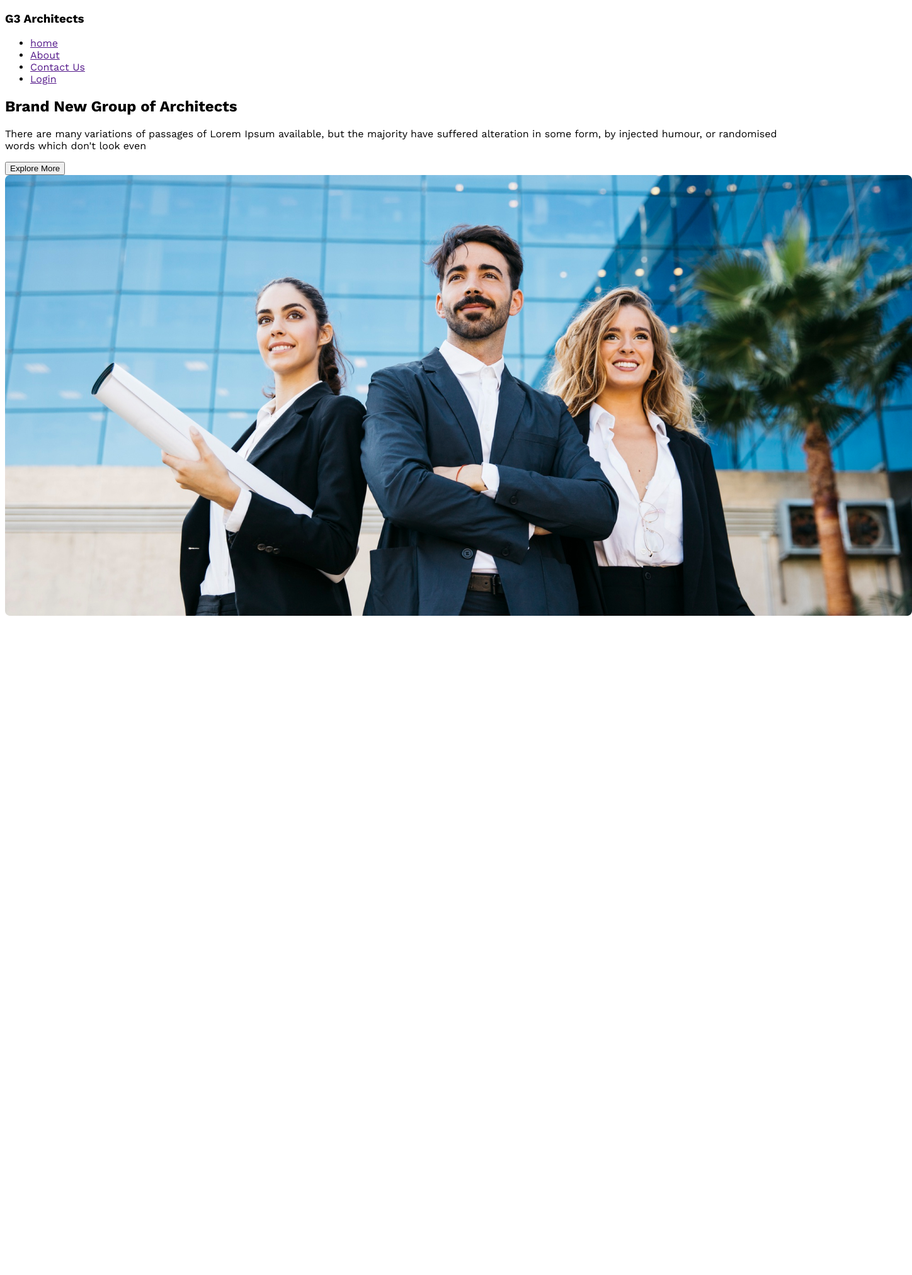
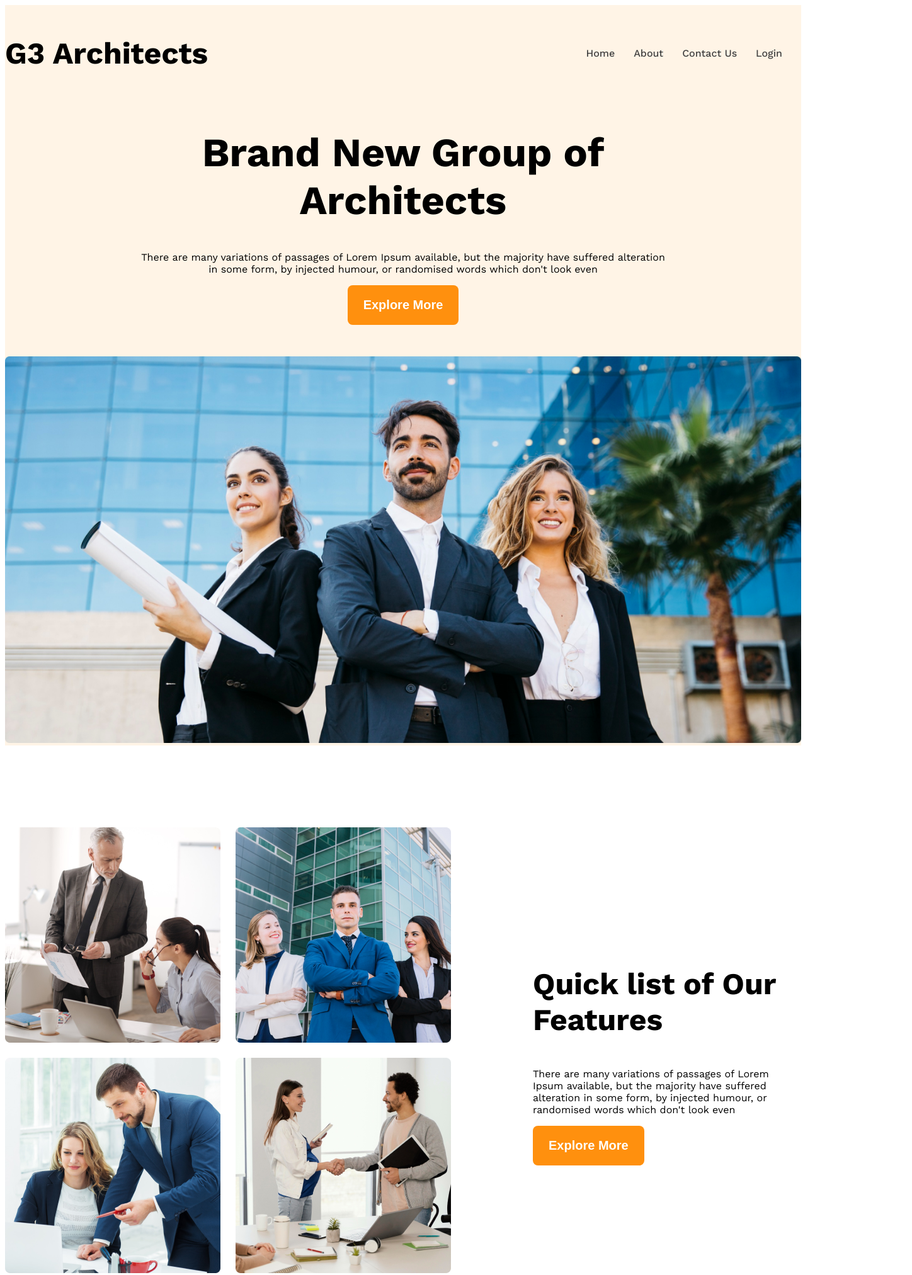
Before and after one commit to Zis20/g3-architect-website, a plain HTML site: page index.html in a window 1280 px wide. Shown: the top 2025 px of the page at 63% size, 1448 px wide, since content can reach past the window. Before the commit the page ends 990 px from the top, so only its background shows below. Drawn offline with nearby package versions, Linux system fonts and the light colour scheme.

Commit message:
made team responsive

```diff
--- a/index.html
+++ b/index.html
@@ -4,42 +4,113 @@
     <meta charset="UTF-8" />
     <meta name="viewport" content="width=device-width, initial-scale=1.0" />
     <title>G3 Architects</title>
-    <link rel="stylesheet" href="styles/style.css">
+    <link rel="stylesheet" href="styles/style.css" />
   </head>
   <body class="work-sans-font">
     <!-- header start -->
-    <header>
+    <header class="header bg-light">
       <!-- nav start -->
-      <nav class="navbar">
+      <nav class="navbar display-flex">
         <h3 class="brand">G3 Architects</h3>
-        <ul>
-          <li><a href="">home</a></li>
-          <li><a href="">About</a></li>
-          <li><a href="">Contact Us</a></li>
-          <li><a href="">Login</a></li>
+        <ul class="nav-links display-flex">
+          <li class="nav-items">
+            <a href="" class="nav-link text-gray">Home</a>
+          </li>
+          <li class="nav-items">
+            <a href="" class="nav-link text-gray">About</a>
+          </li>
+          <li class="nav-items">
+            <a href="" class="nav-link text-gray"> Contact Us</a>
+          </li>
+          <li class="nav-items">
+            <a href="" class="nav-link text-gray">Login</a>
+          </li>
         </ul>
       </nav>
       <!-- nav end -->
 
       <!-- banner start -->
-      <section>
-        <h1>Brand New Group of Architects</h1>
-        <p>There are many variations of passages of Lorem Ipsum available, but the majority have suffered alteration in some form, by injected humour, or randomised words which don't look even</p>
-        <button>Explore More</button>
-        <img src="images/banner.png" alt="">
-      </section>
+      <div class="banner">
+        <div class="banner-content">
+          <h1 class="banner-title">Brand New Group of Architects</h1>
+          <p class="banner-description">
+            There are many variations of passages of Lorem Ipsum available, but
+            the majority have suffered alteration in some form, by injected
+            humour, or randomised words which don't look even
+          </p>
+          <button class="btn-primary">Explore More</button>
+        </div>
+        <img class="banner-image" src="images/banner.png" alt="" />
+      </div>
       <!-- banner end -->
     </header>
     <!-- header end -->
 
     <!-- main start -->
     <main>
+        <!-- team section start -->
+      <section class="teams display-flex">
+        <div class="team-image-container">
+            <img src="images/team1.png" alt="">
+            <img src="images/team2.png" alt="">
+            <img src="images/team3.png" alt="">
+            <img src="images/team4.png" alt="">
+        </div>
+
+        <div class="our-features">
+          <h3 class="section-title">Quick list of Our Features</h3>
+          <p class="feature-description">
+            There are many variations of passages of Lorem Ipsum available, but
+            the majority have suffered alteration in some form, by injected
+            humour, or randomised words which don't look even
+          </p>
+          <button class="btn-primary">Explore More</button>
+        </div>
+      </section>
+
+       <!-- team section end-->
+
+       <!-- feature will enjoy start -->
         <section>
 
         </section>
-        <section></section>
-        <section></section>
-        <section></section>
+       <!-- feature will enjoy end -->
+
+        <!-- some facts start-->
+        <section>
+
+             <section class="some-facts">
+                <h3 class="section-title">Some Facts</h3>
+
+                <p class="text-light-gray">There are many variations of passages of Lorem Ipsum available, but the majority have suffered alteration.</p>
+
+                <div class="facts-container">
+                    <div class="fact">
+                        <img src="" alt="" class="fact-icon">
+                        <h4 class="fact-number"></h4>
+                        <h5 class="fact-name"></h5>
+                    </div>
+                    <div class="fact">
+                        <img src="" alt="" class="fact-icon">
+                        <h4 class="fact-number"></h4>
+                        <h5 class="fact-name"></h5>
+                    </div>
+                    <div class="fact">
+                        <img src="" alt="" class="fact-icon">
+                        <h4 class="fact-number"></h4>
+                        <h5 class="fact-name"></h5>
+                    </div>
+                    <div class="fact">
+                        <img src="" alt="" class="fact-icon">
+                        <h4 class="fact-number"></h4>
+                        <h5 class="fact-name"></h5>
+                    </div>
+                </div>
+             </section>
+        </section>
+       <!-- some facts end -->
+
+      <!--  -->
     </main>
     <!-- main end -->
 
--- a/styles/style.css
+++ b/styles/style.css
@@ -9,6 +9,42 @@
 }
 
 /* shared styles */
+.display-flex{
+    display: flex;
+}
+/* dark 02 */
+.text-gray{
+    color: #424242;
+}
+
+/* dark 03 */
+.text-light-gray{
+    color: #727272;
+}
+
+.bg-light{
+    background-color: rgba(255, 144, 14, 0.1);
+}
+
+.btn-primary{
+background-color: #FF900E;
+color: white;
+padding: 20px 25px;
+font-size: 1.25rem;
+font-weight: 600;
+border-style: none;
+border-radius: 8px;
+}
+
+main > section{
+    margin-top: 130px;
+}
+
+.section-title{
+    font-size: 3rem;
+    font-weight: bold;
+}
+
 
 /* shared styles ends */
 
@@ -17,17 +53,110 @@
 /* header start */
 
 /* nav starts */
+.navbar{
+    justify-content: space-between;
+    align-items: center;
+}
+.nav-items{
+    list-style: none;
+    margin-right: 30px;
+
+
+}
+.nav-link{
+    text-decoration: none;
+    font-weight: 500;
+}
+
+.brand{
+    font-weight: bold;
+    font-size: 3rem;
+}
+
 /* nav ends */
 
 /* banner starts */
+.banner-content{
+    max-width: 850px;
+    margin: 0 auto;
+    text-align: center;
+    margin-bottom: 50px;
+}
+.banner-title{
+    font-weight: 700;
+    font-size: 4rem;
+}
+.banner-image{
+    width: 100%;
+}
 /* banner ends */
+
+.navbar, .banner{
+    max-width: 1440px;
+    margin: 0 auto;
+}
 
 /* header ends */
 
 
 
 /* main starts */
+main{
+    max-width: 1440px;
+    margin: 0 auto;
+}
+/* team and features styles */
+.teams{
+align-items: center;
+}
+.team-image-container{
+    display: grid;
+grid-template-columns: repeat(2, 1fr);
+gap: 24px;
+}
+.our-features{
+    margin-left: 130px;
+    max-width: 530px;
+}
+/* team and features styles ends */
+
+/* feature will enjoy start */
+/* some facts start */
+
+/* some facts end */
+/* feature will enjoy ends */
+
 /* main ends */
 
 /* footer starts */
 /* footer ends */
+
+
+/* responsive media query */
+
+@media screen and (max-width: 576px) {
+    .navbar,
+    .nav-links,
+    .teams {
+        flex-direction: column;
+    }
+
+    .team-image-container{
+        grid-template-columns: repeat(1, 1fr);
+    }
+
+    .our-features{
+        margin-left: 20px;
+    }
+}
+
+/* medium device */
+@media screen and (min-width: 576px) and (max-width: 992px) {
+    .teams{
+    flex-direction: column;
+    }
+     .our-features{
+        margin: 50px auto;
+
+    }
+}
```
